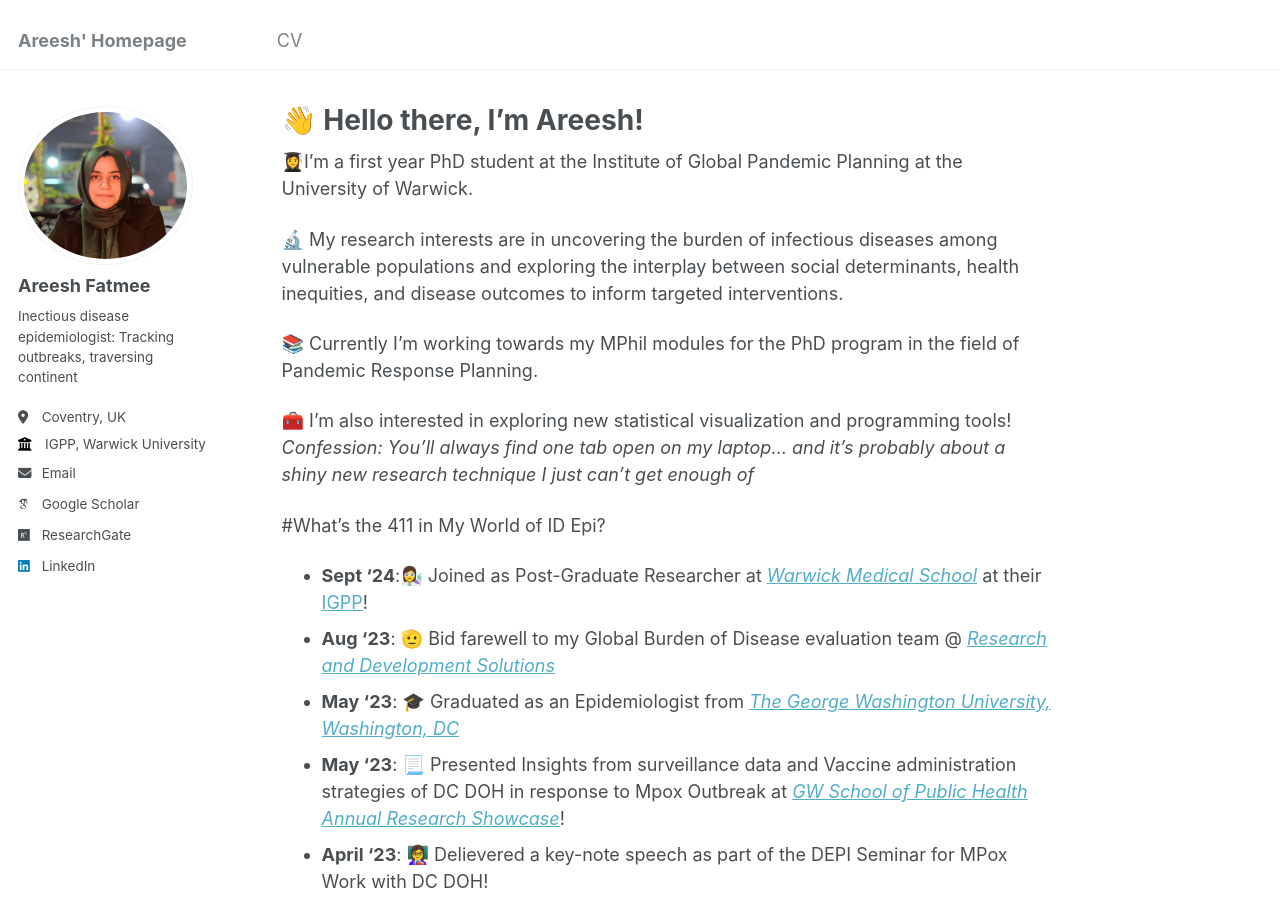
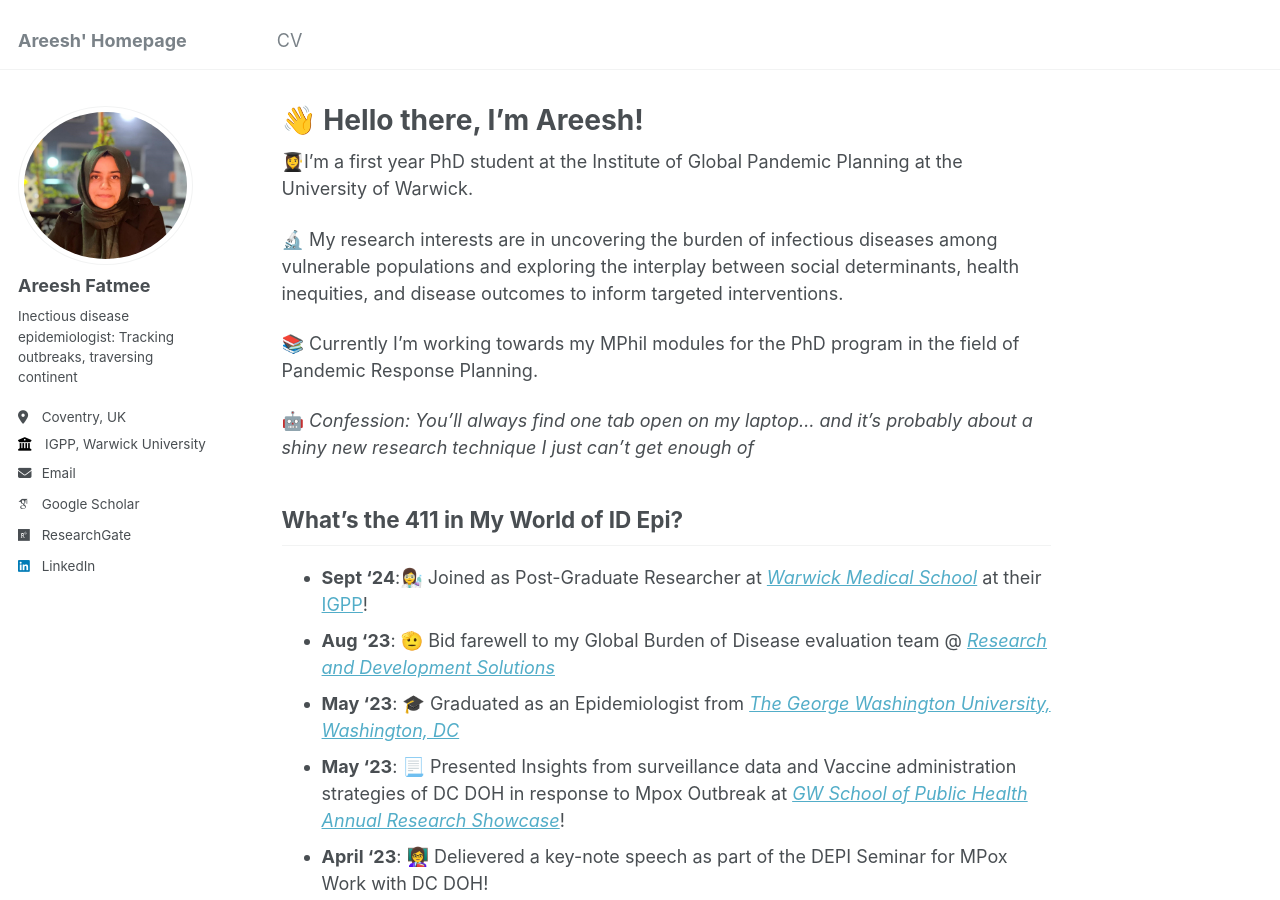
Before and after one commit to Afatmee/IDEpi, a Jekyll site: the page built from _pages/about.md, in a window 1280 px wide and 900 px high. Built offline with Jekyll 4.4.1, drawn with Linux system fonts in a browser that asks for light colours; some web fonts are replaced.

Commit message:
Update about.md

```diff
--- a/_pages/about.md
+++ b/_pages/about.md
@@ -14,9 +14,9 @@ redirect_from:
 
 📚 Currently I'm working towards my MPhil modules for the PhD program in the field of Pandemic Response Planning.
 
-🧰 I'm also interested in exploring new statistical visualization and programming tools! *Confession: You'll always find one tab open on my laptop... and it's probably about a shiny new research technique I just can't get enough of*
+🤖 *Confession: You'll always find one tab open on my laptop... and it's probably about a shiny new research technique I just can't get enough of*
 
-#What's the 411 in My World of ID Epi?
+## What's the 411 in My World of ID Epi?
 
 - **Sept '24**:👩‍🔬 Joined as Post-Graduate Researcher at [*Warwick Medical School*]([https://ece.umd.edu/](https://warwick.ac.uk/fac/sci/med/)) at their [IGPP](https://warwick.ac.uk/fac/cross_fac/igpp/)!
 - **Aug '23**: 🫡 Bid farewell to my Global Burden of Disease evaluation team @ [*Research and Development Solutions*](https://resdev.org/)
```
